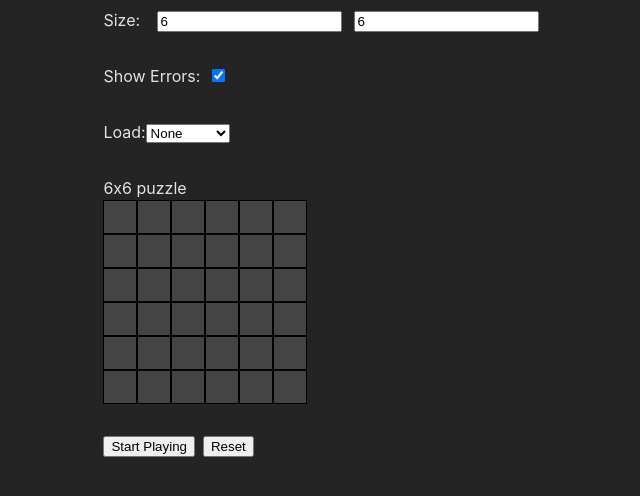
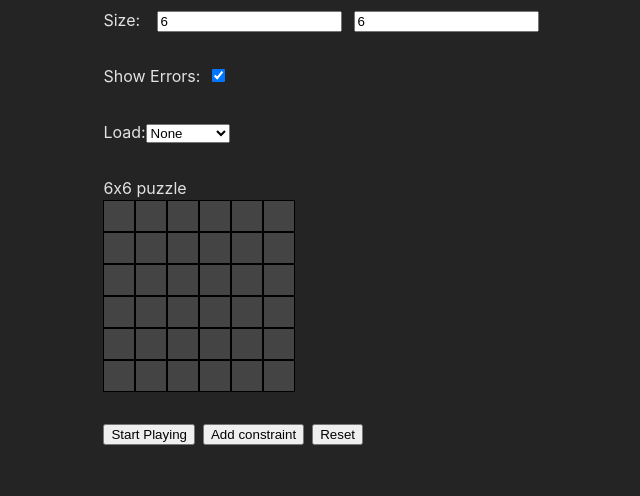
Before and after one commit to fpicalausa/BinaryPuzzles, a React (Vite) app: page / in a window 1280 px wide. Shown: the top 496 px of the page, without its empty margins (319-959 px from the left). Built offline with nearby package versions, Linux system fonts and the light colour scheme.

Commit message:
feat: provide ui to add constraints

```diff
--- a/src/App.tsx
+++ b/src/App.tsx
@@ -48,7 +48,7 @@ function Game() {
     const [level, setLevel] = useState<string | null>(null);
     const [hint, setHint] = useState<Step | null>(null);
 
-    const { grid, clear, resize, lockGrid, load, refresh } =
+    const { grid, clear, resize, lockGrid, load, refresh, setConstraintMode } =
         useContext(gameGridContext);
 
     function computeNextHint() {
@@ -59,6 +59,25 @@ function Game() {
             setHint(steps[0]);
             return;
         }
+    }
+
+    async function loadGameFromUrl() {
+        const firstPuzzleDate = new Date(2011, 3, 8);
+        const today = new Date();
+        // Incorrect, but good enough for now
+        const daysElapsed = Math.trunc(
+            today.getTime() - (firstPuzzleDate.getTime() / 24) * 3600 * 1000,
+        );
+        const defaultUrl =
+            'https://www.binarypuzzle.com/daypuzzle.php?id=' +
+            (1 + daysElapsed);
+        const url = prompt('url?', defaultUrl);
+        if (!url) return;
+
+        const proxyUrl = 'https://corsproxy.io/?' + encodeURIComponent(url);
+        load(await extractPuzzleFromUrl(proxyUrl));
+        grid.lockGrid();
+        return;
     }
 
     function autoSolve() {
@@ -108,20 +127,9 @@ function Game() {
                     onChange={async (e) => {
                         const game = e.currentTarget.value;
                         setLevel(null);
-
                         if (!game) return;
                         if (game === 'url') {
-                            const url = prompt(
-                                'url?',
-                                'https://www.binarypuzzle.com/index.php',
-                            );
-                            if (!url) return;
-
-                            const proxyUrl =
-                                'https://corsproxy.io/?' +
-                                encodeURIComponent(url);
-                            load(await extractPuzzleFromUrl(proxyUrl));
-                            grid.lockGrid();
+                            await loadGameFromUrl();
                             return;
                         }
 
@@ -132,7 +140,7 @@ function Game() {
                     <option key="none" value="">
                         None
                     </option>
-                    <option key="url" value="url">
+                    <option key="url" value="url" onClick={loadGameFromUrl}>
                         From URL
                     </option>
                     {Object.keys(games)
@@ -162,6 +170,11 @@ function Game() {
                 {!grid.isLocked() && (
                     <button onClick={() => lockGrid()}>Start Playing</button>
                 )}
+                {!grid.isLocked() && (
+                    <button onClick={() => setConstraintMode()}>
+                        Add constraint
+                    </button>
+                )}
                 <button onClick={clear}>Reset</button>
             </div>
         </>
--- a/src/GameGridContext.tsx
+++ b/src/GameGridContext.tsx
@@ -16,6 +16,9 @@ const defaultValue: ContextType = {
     clear: () => {},
     load: () => {},
     refresh: () => {},
+    setConstraintMode: () => {},
+    isSettingConstraint: false,
+    addConstraint() {},
 };
 type ContextType = {
     grid: GameGrid;
@@ -25,6 +28,9 @@ type ContextType = {
     clear: () => void;
     load: (data: string) => void;
     refresh: () => void;
+    setConstraintMode: () => void;
+    isSettingConstraint: boolean;
+    addConstraint(tl: CellLocation, br: CellLocation): void;
 };
 export const gameGridContext = createContext<ContextType>(defaultValue);
 
@@ -38,6 +44,7 @@ export function GameGridContextProvider(props: {
     initialSize: number;
     children: ReactNode;
 }) {
+    const [constraintsMode, setConstraintsMode] = useState(false);
     const [grid, setGrid] = useState(() => {
         const result = new GameGrid([props.initialSize, props.initialSize]);
 
@@ -90,8 +97,16 @@ export function GameGridContextProvider(props: {
                 refresh();
             },
             refresh,
+            addConstraint(tl: CellLocation, br: CellLocation) {
+                grid.addConstraint(tl, br);
+                setConstraintsMode(false);
+            },
+            isSettingConstraint: constraintsMode,
+            setConstraintMode() {
+                setConstraintsMode(true);
+            },
         }),
-        [token],
+        [token, constraintsMode],
     );
 
     return (
--- a/src/Grid.tsx
+++ b/src/Grid.tsx
@@ -1,5 +1,5 @@
 import './grid.css';
-import { useContext } from 'react';
+import { useContext, useState } from 'react';
 import { gameGridContext } from './GameGridContext.tsx';
 import { Step } from './solvers/types.ts';
 import { CellMeta } from './models/GameGrid.ts';
@@ -15,15 +15,21 @@ function next(value: 0 | 1 | null) {
     }
 }
 
+const borderClasses = ['border-t', 'border-l', 'border-b', 'border-r'];
+
 function Cell(props: {
     value: CellValue;
     meta: CellMeta;
+    highlight: boolean;
     onChange: (value: CellValue) => void;
+    onClick: () => void;
+    onHover: () => void;
     showErrors: boolean;
     hint: {
         isConstraint: boolean;
         isTarget: boolean;
     };
+    borderConstraints: Borders;
 }) {
     return (
         <div
@@ -32,6 +38,8 @@ function Cell(props: {
                 return false;
             }}
             onClick={(e) => {
+                props.onClick();
+
                 if (e.buttons === 0) {
                     props.onChange(next(props.value));
                 }
@@ -39,18 +47,57 @@ function Cell(props: {
                 e.preventDefault();
                 return false;
             }}
+            onMouseEnter={() => props.onHover()}
             className={[
                 'cell',
                 props.meta.isLocked ? 'initial' : '',
                 props.showErrors && props.meta.errors?.size ? 'error' : '',
                 props.showErrors && props.meta.errors?.size
-                    ? 'error-' + props.meta.errors.values().next()
+                    ? 'error-' + props.meta.errors.values().next().value
                     : '',
                 props.hint.isTarget ? 'hint' : '',
                 props.hint.isConstraint ? 'hint-constraint' : '',
+                props.highlight ? 'highlight' : '',
+                ...props.borderConstraints.map((v, i) =>
+                    v ? borderClasses[i] : '',
+                ),
             ].join(' ')}>
             {props.value}
         </div>
+    );
+}
+
+function isBetween1(peek: number, l1: number, l2: number) {
+    if (l1 < l2) {
+        return l1 <= peek && peek <= l2;
+    } else {
+        return l2 <= peek && peek <= l1;
+    }
+}
+
+function isBetween(peek: CellLocation, l1: CellLocation, l2: CellLocation) {
+    return (
+        isBetween1(peek[0], l1[0], l2[0]) && isBetween1(peek[1], l1[1], l2[1])
+    );
+}
+
+type Borders = [boolean, boolean, boolean, boolean];
+
+function getConstraints(
+    i: number,
+    j: number,
+    constraints: [number, number, number, number][],
+): Borders {
+    return constraints.reduce(
+        (p: Borders, c) => {
+            return [
+                p[0] || (c[0] === i && c[1] <= j && j < c[3]),
+                p[1] || (c[1] === j && c[0] <= i && i < c[2]),
+                p[2] || (c[2] - 1 === i && c[1] <= j && j < c[3]),
+                p[3] || (c[3] - 1 === j && c[0] <= i && i < c[2]),
+            ];
+        },
+        [false, false, false, false],
     );
 }
 
@@ -65,11 +112,21 @@ export function Grid({
     hint: Step | null;
     clearHint: () => void;
 }) {
-    const { grid, setCell } = useContext(gameGridContext);
+    const { grid, setCell, isSettingConstraint, addConstraint } =
+        useContext(gameGridContext);
     const size = grid.getSize();
+    const [currentConstraint, setCurrentConstraint] = useState<CellLocation[]>(
+        [],
+    );
+    const [hoveredCell, setHoveredCell] = useState<CellLocation | null>(null);
+
+    const constraints: [number, number, number, number][] = grid
+        .getConstraints()
+        .slice(1)
+        .map((c) => [...c.getBoundaries()[0], ...c.getBoundaries()[1]]);
 
     return (
-        <div>
+        <div onMouseOut={() => setHoveredCell(null)}>
             <div>
                 {level ? level : ''}
                 {`${size[0]}x${size[1]}`} puzzle
@@ -84,11 +141,60 @@ export function Grid({
                         key={`cell_${i}_${j}`}
                         value={value}
                         meta={meta}
+                        onHover={() => setHoveredCell([i, j])}
                         onChange={(value) => {
+                            if (isSettingConstraint) return;
+
                             setCell(i, j, value);
                             clearHint();
                         }}
+                        onClick={() => {
+                            if (!isSettingConstraint) return;
+
+                            if (currentConstraint.length < 2) {
+                                currentConstraint.push([i, j]);
+                            }
+
+                            if (currentConstraint.length === 2) {
+                                const tl: CellLocation = [
+                                    Math.min(
+                                        currentConstraint[0][0],
+                                        currentConstraint[1][0],
+                                    ),
+                                    Math.min(
+                                        currentConstraint[0][1],
+                                        currentConstraint[1][1],
+                                    ),
+                                ];
+
+                                const br: CellLocation = [
+                                    Math.max(
+                                        currentConstraint[0][0],
+                                        currentConstraint[1][0],
+                                    ) + 1,
+                                    Math.max(
+                                        currentConstraint[0][1],
+                                        currentConstraint[1][1],
+                                    ) + 1,
+                                ];
+                                addConstraint(tl, br);
+                                setCurrentConstraint([]);
+                            }
+                        }}
                         showErrors={showErrors}
+                        highlight={
+                            (i === hoveredCell?.[0] &&
+                                j === hoveredCell?.[1]) ||
+                            (currentConstraint.length === 1 &&
+                                hoveredCell &&
+                                isBetween(
+                                    [i, j],
+                                    currentConstraint[0],
+                                    hoveredCell,
+                                )) ||
+                            false
+                        }
+                        borderConstraints={getConstraints(i, j, constraints)}
                         hint={{
                             isConstraint:
                                 hint?.constraintCells.some(
--- a/src/grid.css
+++ b/src/grid.css
@@ -8,6 +8,7 @@
 }
 
 .grid .cell {
+    box-sizing: border-box;
     background: #444;
     width: 32px;
     height: 32px;
@@ -19,10 +20,6 @@
 
     cursor: pointer;
 
-}
-
-.grid .cell:hover {
-    background: #555;
 }
 
 .grid .cell.error {
@@ -44,3 +41,22 @@
 .grid .cell.initial {
     font-weight: bold;
 }
+
+.grid .cell.highlight {
+    background-color: #555;
+}
+.grid .cell.border-l {
+    border-left: 2px solid #000;
+}
+
+.grid .cell.border-t {
+    border-top: 2px solid #000;
+}
+
+.grid .cell.border-r {
+    border-right: 2px solid #000;
+}
+
+.grid .cell.border-b {
+    border-bottom: 2px solid #000;
+}
--- a/src/models/GameGrid.ts
+++ b/src/models/GameGrid.ts
@@ -32,7 +32,7 @@ export class GameGrid {
     private _isInitial: boolean;
     private _isValid: boolean;
 
-    constructor(size: [number, number] = [0, 0]) {
+    constructor(size: GridSize = [0, 0]) {
         this._state = new DefaultGridState(size);
         this._gridMeta = newGridMetas(size);
         this._size = size;
@@ -41,6 +41,14 @@ export class GameGrid {
         this._constraints = [
             new GameGridConstraints(this._state, [0, 0], size),
         ];
+    }
+
+    addConstraint(tl: CellLocation, br: CellLocation) {
+        this._constraints.push(new GameGridConstraints(this._state, tl, br));
+    }
+
+    getConstraints(): GameGridConstraints[] {
+        return this._constraints;
     }
 
     isValid() {
```
